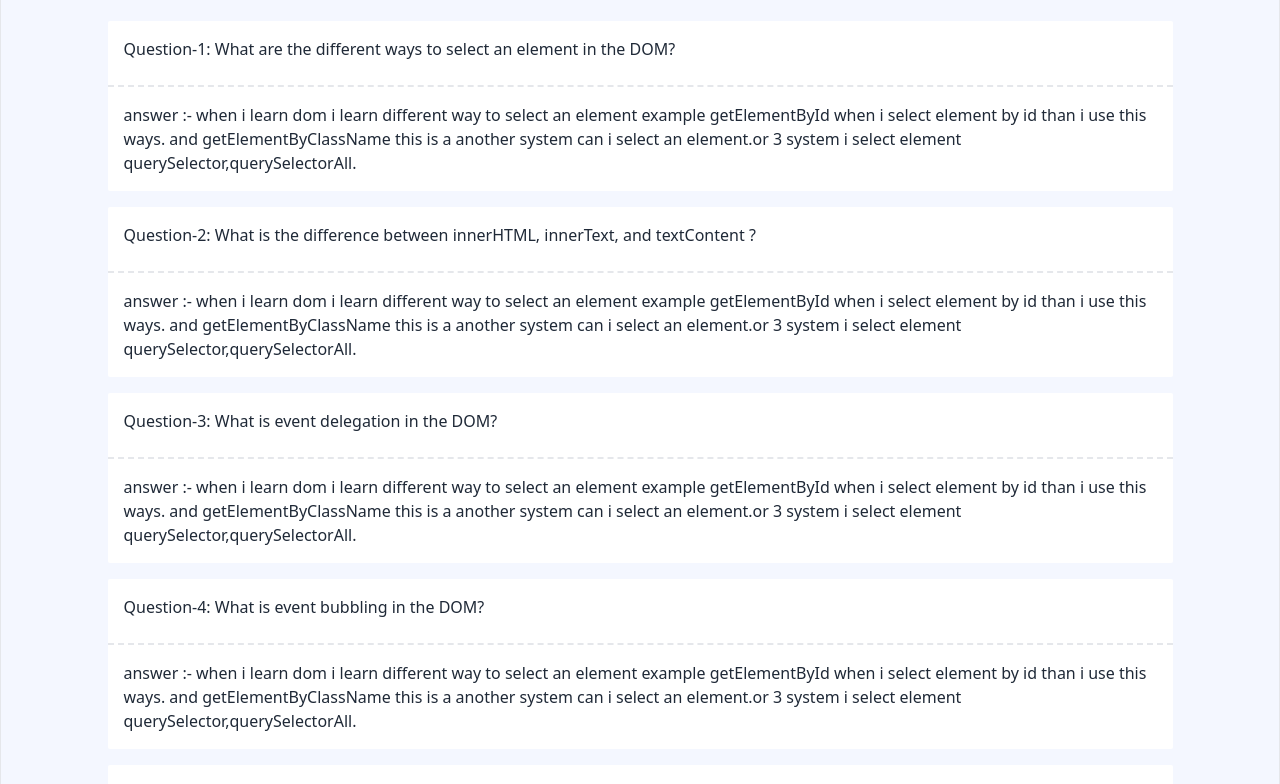
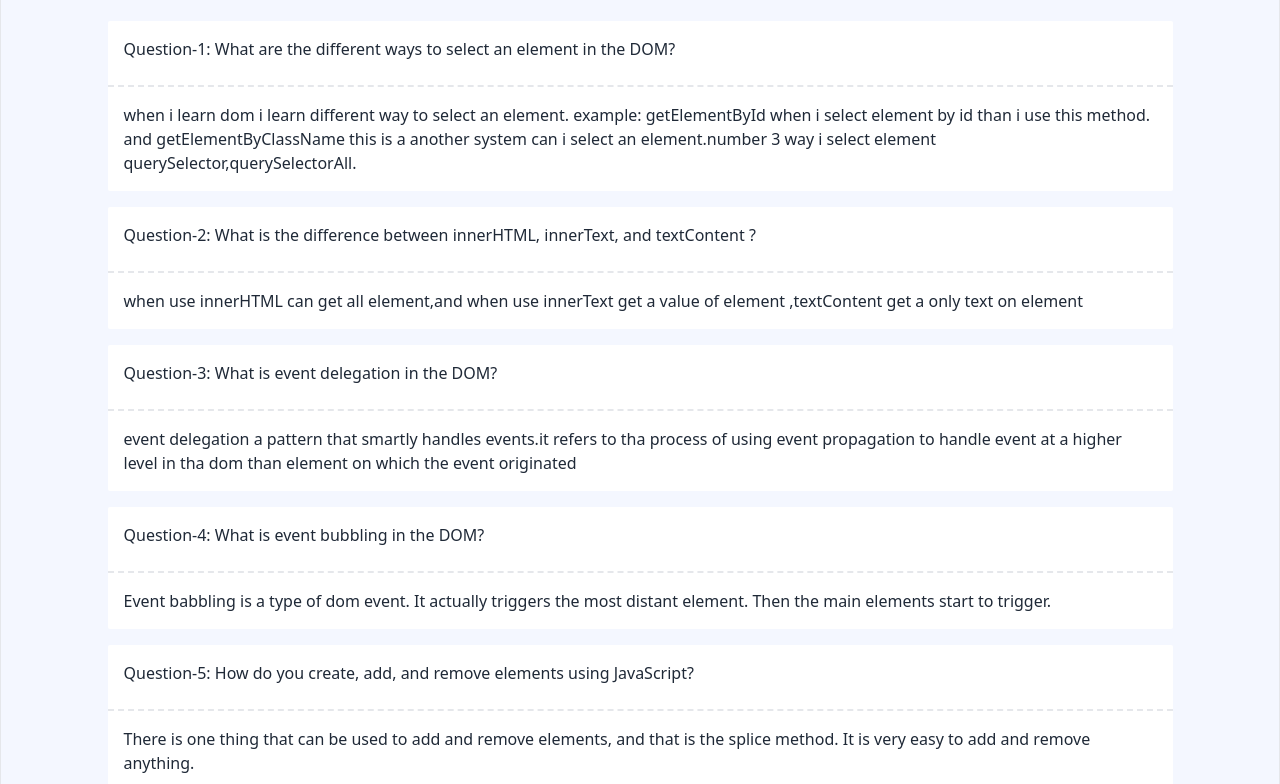
Before and after one commit to soriful300/dev-board, a plain HTML site: page blogs.html in a window 1280 px wide. Shown: the part 168-952 px from the top of the page. Drawn offline with nearby package versions, Linux system fonts and the light colour scheme.

Commit message:
some bug fix in this project

```diff
--- a/blogs.html
+++ b/blogs.html
@@ -39,9 +39,9 @@
         <hr class="border-dashed border-t-2 mt-2">
         <!-- answer -->
         <div class="p-4">
-          <h3>answer :- when i learn dom i learn different way to select an element example getElementById when i select
-            element by id than i use this ways.
-            and getElementByClassName this is a another system can i select an element.or 3 system i select element
+          <h3> when i learn dom i learn different way to select an element. example: getElementById when i select
+            element by id than i use this method.
+            and getElementByClassName this is a another system can i select an element.number 3 way i select element
             querySelector,querySelectorAll.
           </h3>
         </div>
@@ -56,10 +56,8 @@
         <hr class="border-dashed border-t-2 mt-2">
         <!-- answer -->
         <div class="p-4">
-          <h3>answer :- when i learn dom i learn different way to select an element example getElementById when i select
-            element by id than i use this ways.
-            and getElementByClassName this is a another system can i select an element.or 3 system i select element
-            querySelector,querySelectorAll.
+          <h3>when use innerHTML can get all element,and when use innerText get a value of element ,textContent get
+            a only text on element
           </h3>
         </div>
       </div>
@@ -72,10 +70,8 @@
         <hr class="border-dashed border-t-2 mt-2">
         <!-- answer -->
         <div class="p-4">
-          <h3>answer :- when i learn dom i learn different way to select an element example getElementById when i select
-            element by id than i use this ways.
-            and getElementByClassName this is a another system can i select an element.or 3 system i select element
-            querySelector,querySelectorAll.
+          <h3> event delegation a pattern that smartly handles events.it refers to tha process of using event
+            propagation to handle event at a higher level in tha dom than element on which the event originated
           </h3>
         </div>
       </div>
@@ -88,10 +84,9 @@
         <hr class="border-dashed border-t-2 mt-2">
         <!-- answer -->
         <div class="p-4">
-          <h3>answer :- when i learn dom i learn different way to select an element example getElementById when i select
-            element by id than i use this ways.
-            and getElementByClassName this is a another system can i select an element.or 3 system i select element
-            querySelector,querySelectorAll.
+          <h3>Event babbling is a type of dom event. It actually triggers the most distant element. Then the main
+            elements start to
+            trigger.
           </h3>
         </div>
       </div>
@@ -104,10 +99,9 @@
         <hr class="border-dashed border-t-2 mt-2">
         <!-- answer -->
         <div class="p-4">
-          <h3>answer :- when i learn dom i learn different way to select an element example getElementById when i select
-            element by id than i use this ways.
-            and getElementByClassName this is a another system can i select an element.or 3 system i select element
-            querySelector,querySelectorAll.
+          <h3>There is one thing that can be used to add and remove elements, and that is the splice method. It is very
+            easy to add
+            and remove anything.
           </h3>
         </div>
       </div>
```
Also changed, not shown: dev.js (+8 -5 lines).
